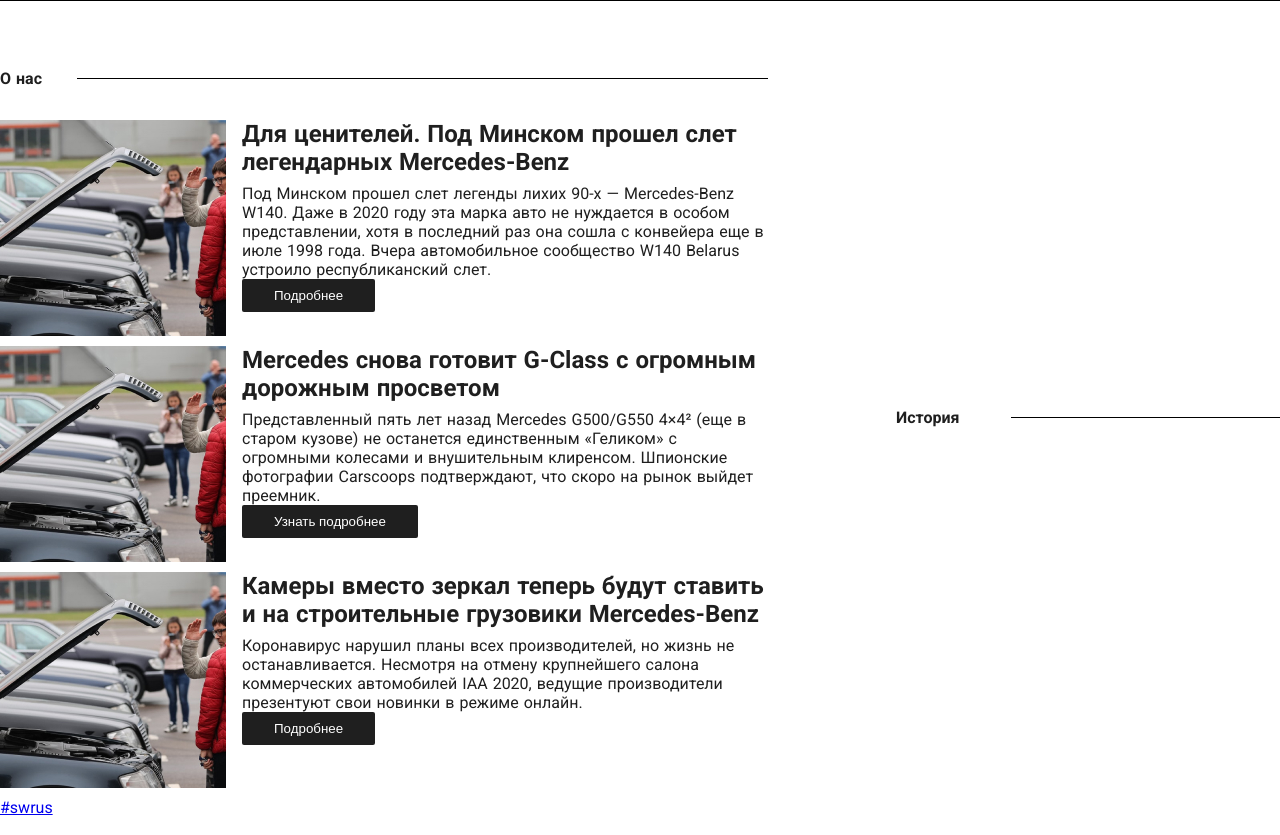
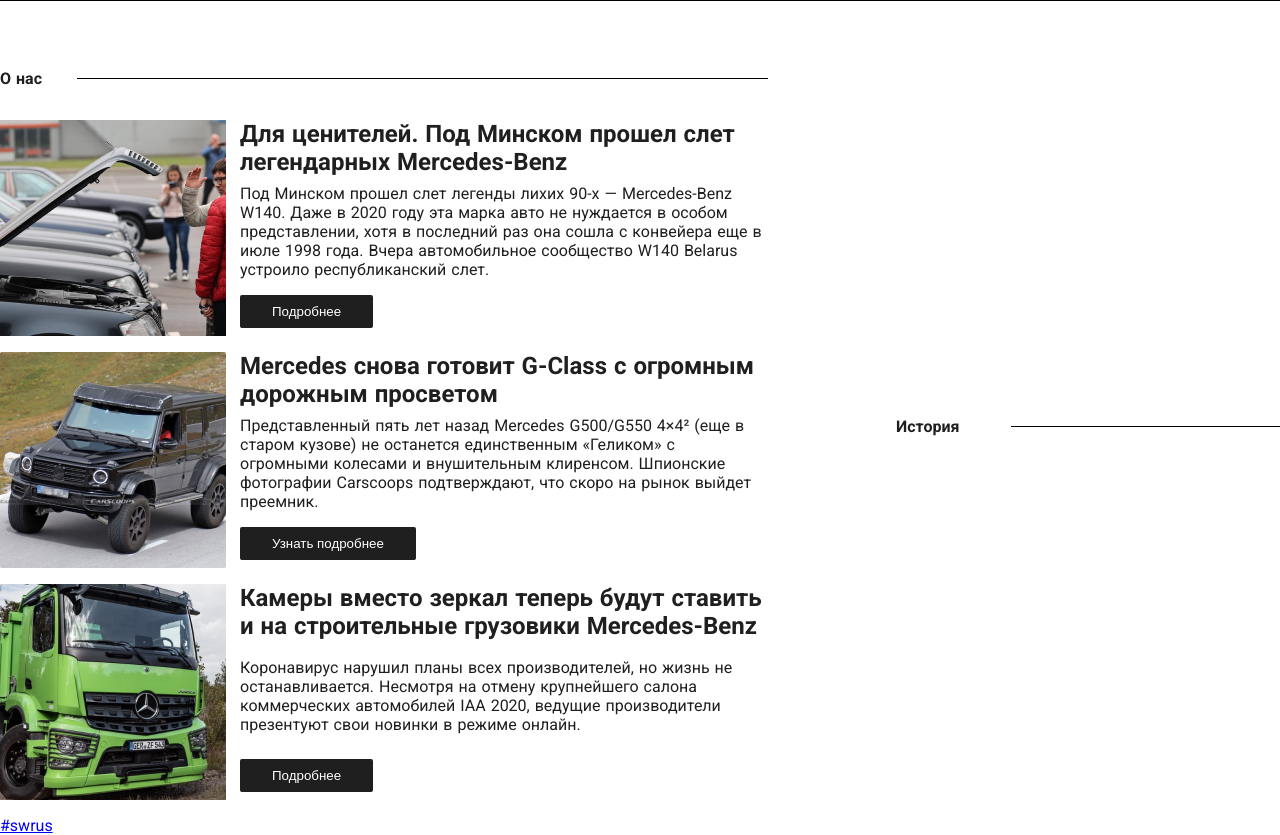
Before and after one commit to 10k20/fashion_shop, a Nuxt app in the folder webapp/: page / in a window 1280 px wide. Shown: the part 2080-2915 px from the top of the page. Built offline with nearby package versions, Linux system fonts and the light colour scheme; a web font is replaced by a local one.

Commit message:
finish about section layout

```diff
--- a/webapp/components/common/AboutCard.vue
+++ b/webapp/components/common/AboutCard.vue
@@ -30,16 +30,17 @@
   width: 100%;
   display: flex;
   justify-content: space-between;
+  margin-bottom: 1.5rem;
   .about-card-img {
-    width: 14.125rem;
-    height: 14.125rem;
-    margin-right: 1rem;
+    width: 13rem;
+    height: 13rem;
+    margin-right: 2rem;
   }
   .about-card-body {
     display: flex;
-    align-content: flex-end;
+    align-content: space-between;
     flex-direction: column;
-    align-items: flex-start;
+    flex-flow: wrap;
     .about-card-title {
       width: 100%;
       font-weight: 700;
@@ -57,6 +58,7 @@
       border-radius: 2px;
       padding: 0.55rem 2rem;
       cursor: pointer;
+      margin-top: 1rem;
     }
   }
 }
--- a/webapp/components/page/index/About.vue
+++ b/webapp/components/page/index/About.vue
@@ -41,7 +41,7 @@
           aboutCardButtonText: "Подробнее",
         },
         {
-          aboutCardImage: require("~/assets/img/about-1.jpg"),
+          aboutCardImage: require("~/assets/img/about-2.jpg"),
           aboutCardTitle:
             "Mercedes снова готовит G-Class с огромным дорожным просветом",
           aboutCardText:
@@ -49,7 +49,7 @@
           aboutCardButtonText: "Узнать подробнее",
         },
         {
-          aboutCardImage: require("~/assets/img/about-1.jpg"),
+          aboutCardImage: require("~/assets/img/about-3.jpg"),
           aboutCardTitle:
             "Камеры вместо зеркал теперь будут ставить и на строительные грузовики Mercedes-Benz",
           aboutCardText:
```
